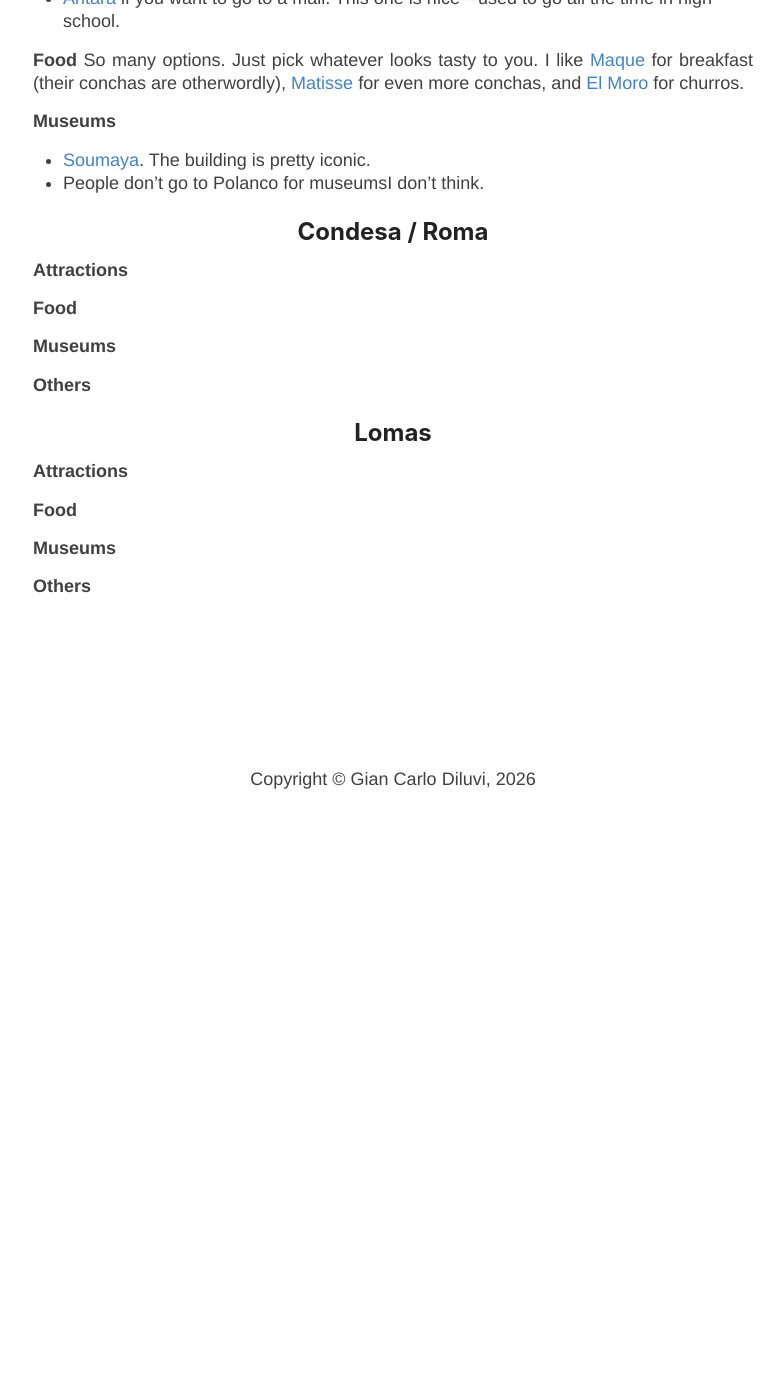
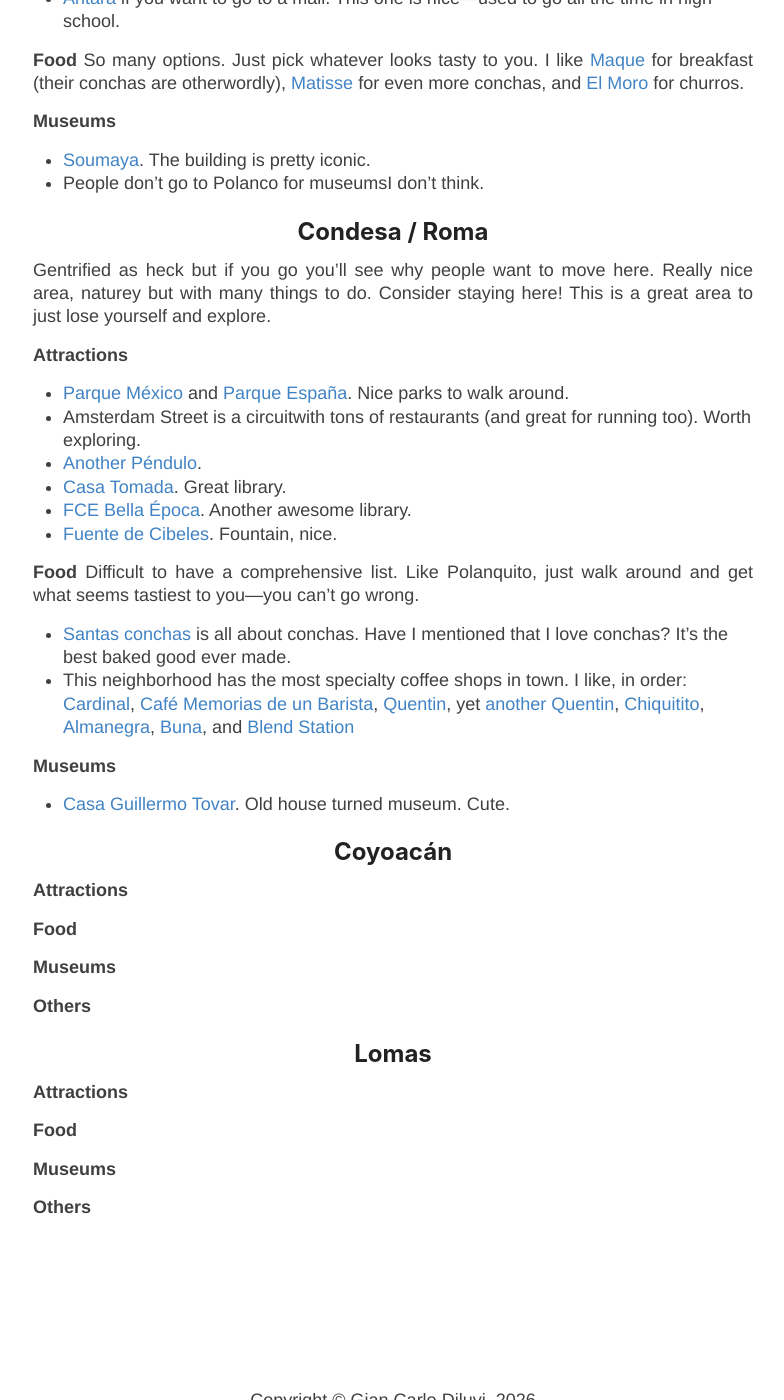
Before and after one commit to giankdiluvi/giankdiluvi.github.io, a Jekyll site: the page built from cdmx.md, in a window 1280 px wide and 1400 px high, scrolled down 3419 px. Shown: the whole window, without its empty margins (247-1031 px from the left). Built offline with Jekyll 4.4.1, drawn with Linux system fonts in a browser that asks for light colours; nearby versions of some CDN libraries; our own code applies the rules of GitHub Pages for plain Markdown files; before the commit the page ends 4230 px from its top, so only the background shows below that.

Commit message:
add condesa roma

```diff
--- a/cdmx.md
+++ b/cdmx.md
@@ -211,6 +211,45 @@
 
 ## Condesa / Roma
 
+Gentrified as heck but if you go you'll see why people want to move here.
+Really nice area, naturey but with many things to do.
+Consider staying here!
+This is a great area to just lose yourself and explore.
+
+**Attractions**
+- [Parque México](https://maps.app.goo.gl/8eRqzFgcp7wmE4619) and
+[Parque España](https://maps.app.goo.gl/2LjTbnU8f49B63YU6). Nice parks to walk around.
+- Amsterdam Street is a circuitwith tons of restaurants (and great for running too).
+Worth exploring.
+- [Another Péndulo](https://maps.app.goo.gl/EQagK8fptGpRBmeX6).
+- [Casa Tomada](https://maps.app.goo.gl/MmtJqUJdxBDqRPJL9). Great library.
+- [FCE Bella Época](https://maps.app.goo.gl/bPK9DpJwRNgpkjjB7). Another awesome library.
+- [Fuente de Cibeles](https://maps.app.goo.gl/iYUo5mCgQMPdyp1z8). Fountain, nice.
+
+**Food**
+Difficult to have a comprehensive list.
+Like Polanquito, just walk around and get what seems tastiest to you&mdash;you can't go wrong.
+- [Santas conchas](https://maps.app.goo.gl/fHJuJErCMehxubQ97) is all about conchas.
+Have I mentioned that I love conchas? It's the best baked good ever made.
+- This neighborhood has the most specialty coffee shops in town. I like, in order:
+[Cardinal](https://maps.app.goo.gl/X8ivtKthFH3iioGX6),
+[Café Memorias de un Barista](https://maps.app.goo.gl/nxvhJEL9S2mRGyCP6),
+[Quentin](https://maps.app.goo.gl/dJtiP2dCFEMyobBr8),
+yet [another Quentin](https://maps.app.goo.gl/Xdeu85d8ytbzLsxu7),
+[Chiquitito](https://maps.app.goo.gl/Tjui2tttNrjRXiSbA),
+[Almanegra](https://maps.app.goo.gl/DxYosJ29jqofpGHX7),
+[Buna](https://maps.app.goo.gl/JZBQ3Eo1Xfub8zEm7),
+and [Blend Station](https://maps.app.goo.gl/XEXmZEoknrcpqxZy7)
+
+
+**Museums**
+- [Casa Guillermo Tovar](https://maps.app.goo.gl/vEjmg6atyMqLpjBy6). Old house turned museum. Cute.
+
+
+
+
+## Coyoacán
+
 **Attractions**
 
 
@@ -221,6 +260,8 @@
 
 
 **Others**
+
+
 
 
 ## Lomas
```
Also changed, not shown: 2 other files.
